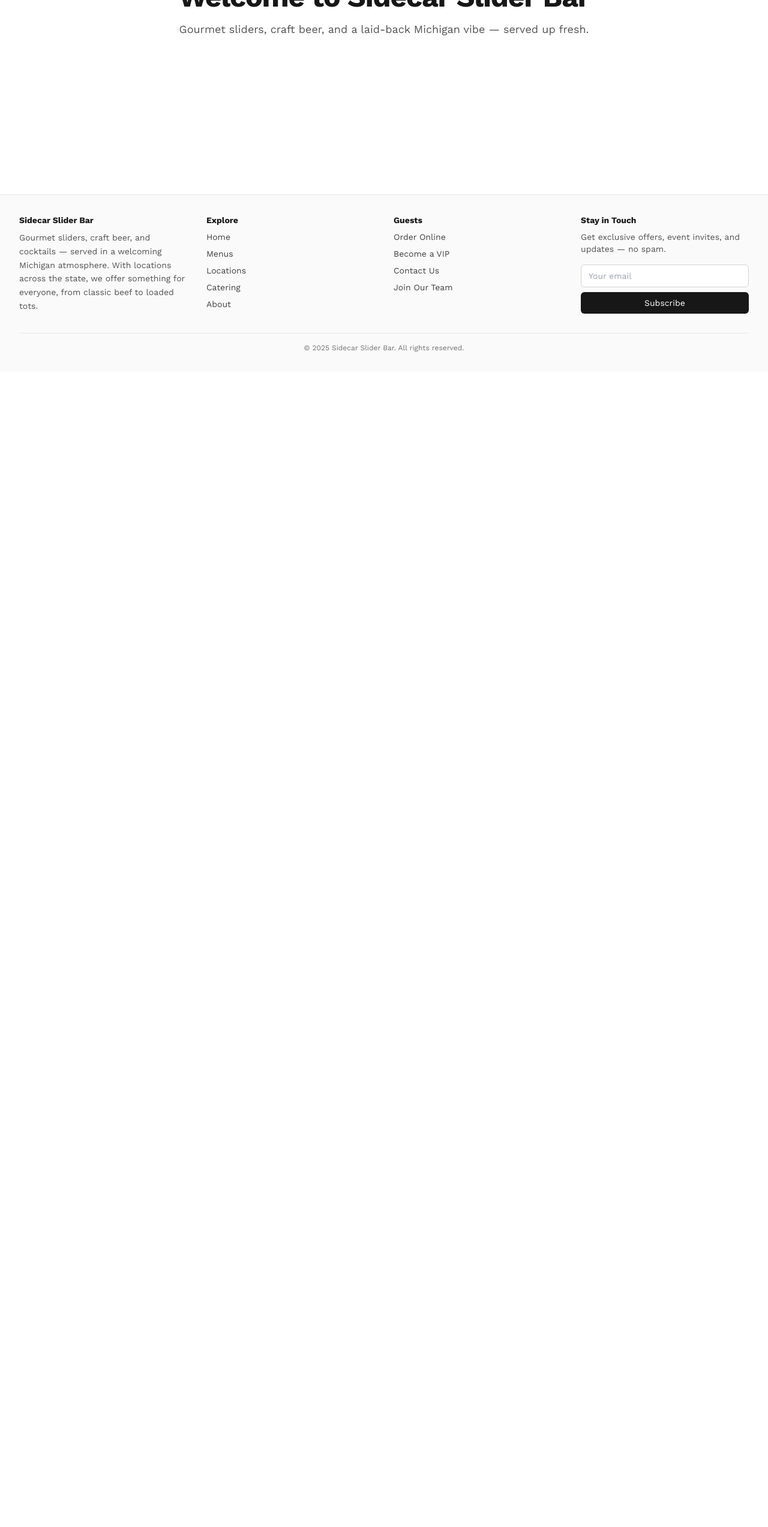
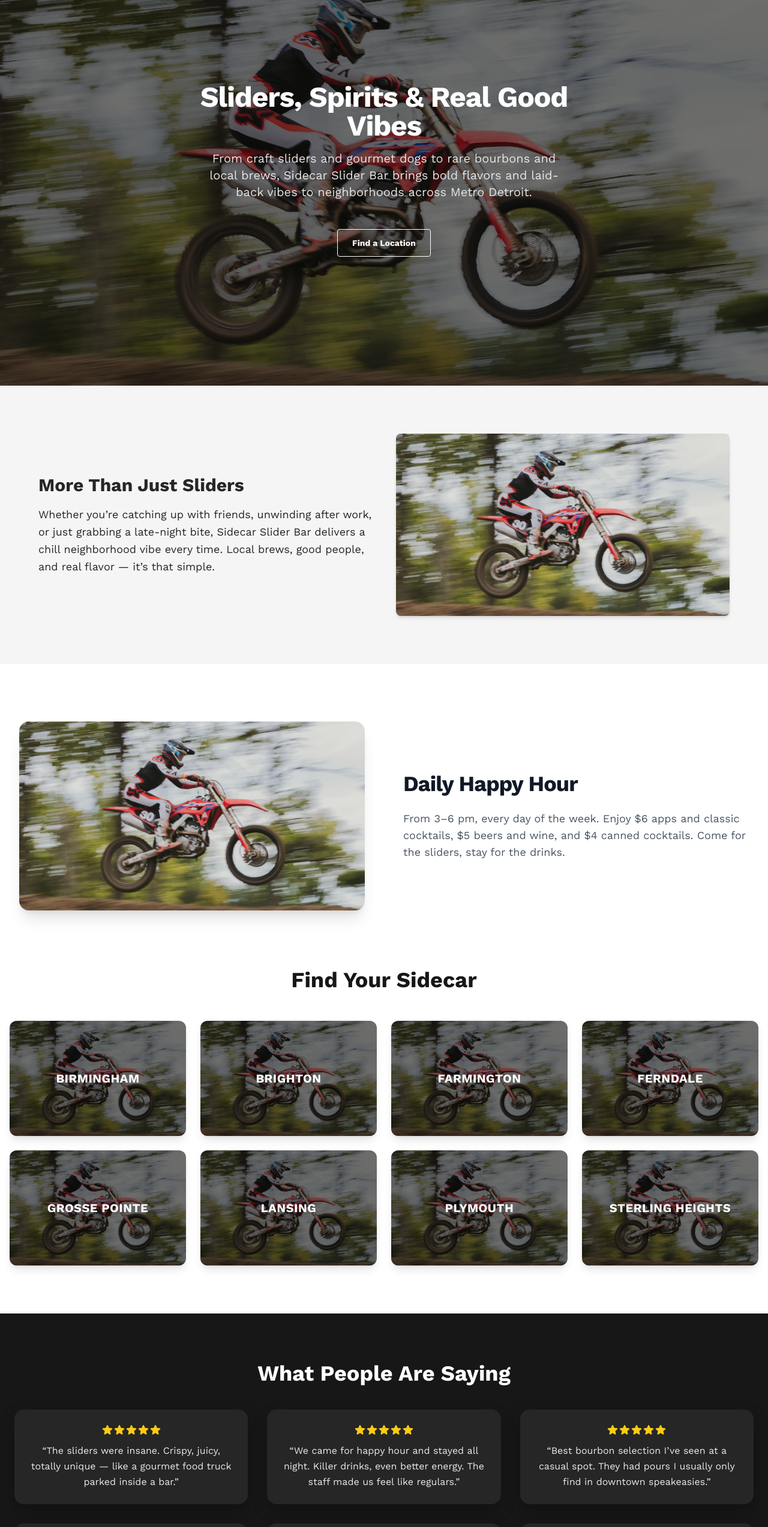
Before and after one commit to AaronRDurant/sidecar-slider-bar, a Next.js app: page / in a window 1280 px wide. Shown: the part 180-2726 px from the top of the page at 60% size. Before the commit the page ends 800 px from the top, so only its background shows below. Built offline with nearby package versions, Linux system fonts and the light colour scheme.

Commit message:
Build homepage layout and initial sections

```diff
--- a/package.json
+++ b/package.json
@@ -10,6 +10,8 @@
   },
   "dependencies": {
     "@fontsource/work-sans": "^5.2.6",
+    "@heroicons/react": "^2.2.0",
+    "framer-motion": "^12.23.9",
     "next": "15.3.5",
     "react": "^19.0.0",
     "react-dom": "^19.0.0"
--- a/src/app/page.tsx
+++ b/src/app/page.tsx
@@ -1,15 +1,17 @@
+import Hero from "@/components/Hero";
+import CoreInfo from "@/components/CoreInfo";
+import HappyHour from "@/components/HappyHour";
+import LocationsGrid from "@/components/LocationsGrid";
+import Testimonials from "@/components/Testimonials";
+
 export default function Home() {
   return (
-    <main className="px-4 py-12">
-      <div className="max-w-5xl mx-auto text-center">
-        <h1 className="text-4xl font-bold tracking-tight sm:text-5xl">
-          Welcome to Sidecar Slider Bar
-        </h1>
-        <p className="mt-4 text-lg text-neutral-600">
-          Gourmet sliders, craft beer, and a laid-back Michigan vibe — served up
-          fresh.
-        </p>
-      </div>
+    <main>
+      <Hero />
+      <CoreInfo />
+      <HappyHour />
+      <LocationsGrid />
+      <Testimonials />
     </main>
   );
 }
--- /dev/null
+++ b/src/components/CoreInfo.tsx
@@ -0,0 +1,28 @@
+import Image from "next/image";
+
+export default function CoreInfo() {
+  return (
+    <section className="bg-neutral-100 text-neutral-800 px-4 py-20">
+      <div className="max-w-6xl mx-auto flex flex-col-reverse md:flex-row items-center gap-10">
+        <div className="md:w-1/2 text-center md:text-left">
+          <h2 className="text-3xl font-bold mb-4">More Than Just Sliders</h2>
+          <p className="text-lg leading-relaxed">
+            Whether you’re catching up with friends, unwinding after work, or
+            just grabbing a late-night bite, Sidecar Slider Bar delivers a chill
+            neighborhood vibe every time. Local brews, good people, and real
+            flavor — it’s that simple.
+          </p>
+        </div>
+        <div className="md:w-1/2">
+          <Image
+            src="/images/moto-sidecar-placeholder.jpg"
+            alt="Interior of Sidecar Slider Bar"
+            width={1200}
+            height={800}
+            className="rounded-lg shadow-md w-full h-auto object-cover"
+          />
+        </div>
+      </div>
+    </section>
+  );
+}
--- /dev/null
+++ b/src/components/HappyHour.tsx
@@ -0,0 +1,31 @@
+import Image from "next/image";
+
+export default function HappyHour() {
+  return (
+    <section className="bg-white">
+      <div className="mx-auto max-w-7xl px-4 py-24 sm:px-6 lg:px-8">
+        <div className="grid grid-cols-1 gap-16 lg:grid-cols-2 lg:items-center">
+          <div>
+            <Image
+              src="/images/moto-sidecar-placeholder.jpg"
+              alt="Drink and draft taps"
+              width={1000}
+              height={800}
+              className="rounded-2xl shadow-xl"
+            />
+          </div>
+          <div>
+            <h2 className="text-3xl font-bold tracking-tight text-gray-900 sm:text-4xl">
+              Daily Happy Hour
+            </h2>
+            <p className="mt-6 text-lg text-gray-600">
+              From 3–6 pm, every day of the week. Enjoy $6 apps and classic
+              cocktails, $5 beers and wine, and $4 canned cocktails. Come for
+              the sliders, stay for the drinks.
+            </p>
+          </div>
+        </div>
+      </div>
+    </section>
+  );
+}
--- /dev/null
+++ b/src/components/Hero.tsx
@@ -0,0 +1,42 @@
+"use client";
+
+import Link from "next/link";
+
+import Image from "next/image";
+
+export default function Hero() {
+  return (
+    <section className="relative w-full min-h-[90vh] flex items-center justify-center bg-black">
+      {/* Background image */}
+      <Image
+        src="/images/moto-sidecar-placeholder.jpg" // Replace with actual image
+        alt="Sidecar Sliders"
+        layout="fill"
+        objectFit="cover"
+        priority
+        className="z-0"
+      />
+
+      {/* Overlay */}
+      <div className="absolute inset-0 bg-black bg-opacity-50 z-10" />
+
+      {/* Content */}
+      <div className="relative z-20 px-6 text-center text-white max-w-2xl">
+        <h1 className="text-4xl sm:text-5xl font-bold tracking-tight mb-4">
+          Sliders, Spirits & Real Good Vibes
+        </h1>
+        <p className="text-lg sm:text-xl text-neutral-200 mb-6">
+          From craft sliders and gourmet dogs to rare bourbons and local brews,
+          Sidecar Slider Bar brings bold flavors and laid-back vibes to
+          neighborhoods across Metro Detroit.
+        </p>
+        <Link
+          href="/locations"
+          className="mt-6 inline-block rounded border border-white px-6 py-3 text-sm font-semibold text-white transition hover:bg-white hover:text-neutral-900"
+        >
+          Find a Location
+        </Link>
+      </div>
+    </section>
+  );
+}
--- /dev/null
+++ b/src/components/LocationsGrid.tsx
@@ -0,0 +1,47 @@
+"use client";
+
+import Image from "next/image";
+
+const locations = [
+  "Birmingham",
+  "Brighton",
+  "Farmington",
+  "Ferndale",
+  "Grosse Pointe",
+  "Lansing",
+  "Plymouth",
+  "Sterling Heights",
+];
+
+export default function LocationsGrid() {
+  return (
+    <section className="bg-white pb-20">
+      <div className="container mx-auto px-4 text-center">
+        <h2 className="text-3xl md:text-4xl font-bold mb-12">
+          Find Your Sidecar
+        </h2>
+        <div className="grid gap-6 sm:grid-cols-2 lg:grid-cols-4">
+          {locations.map((location) => (
+            <div
+              key={location}
+              className="group relative overflow-hidden rounded-xl shadow-lg"
+            >
+              <Image
+                src="/images/moto-sidecar-placeholder.jpg"
+                alt={location}
+                width={600}
+                height={400}
+                className="h-48 w-full object-cover transition-transform duration-300 group-hover:scale-105"
+              />
+              <div className="absolute inset-0 bg-black/50 flex items-center justify-center">
+                <span className="text-white text-lg md:text-xl font-semibold uppercase tracking-wide">
+                  {location}
+                </span>
+              </div>
+            </div>
+          ))}
+        </div>
+      </div>
+    </section>
+  );
+}
--- /dev/null
+++ b/src/components/Testimonials.tsx
@@ -0,0 +1,64 @@
+"use client";
+
+import { StarIcon } from "@heroicons/react/24/solid";
+import { motion } from "framer-motion";
+
+const testimonials = [
+  {
+    text: "The sliders were insane. Crispy, juicy, totally unique — like a gourmet food truck parked inside a bar.",
+  },
+  {
+    text: "We came for happy hour and stayed all night. Killer drinks, even better energy. The staff made us feel like regulars.",
+  },
+  {
+    text: "Best bourbon selection I’ve seen at a casual spot. They had pours I usually only find in downtown speakeasies.",
+  },
+  {
+    text: "Sidecar is our go-to after work. Apps come out fast, the drinks are strong, and there’s always a chill vibe.",
+  },
+  {
+    text: "Had a surprise birthday here. They handled everything — food, drinks, space — flawlessly. Total pros.",
+  },
+  {
+    text: "Somehow it’s a perfect date night and a great place to watch the game. Sidecar hits both ends of the spectrum.",
+  },
+];
+
+export default function Testimonials() {
+  return (
+    <section className="bg-neutral-900 text-white">
+      <div className="mx-auto max-w-7xl px-6 py-14 md:py-20">
+        <h2 className="text-3xl md:text-4xl font-semibold text-center mb-10">
+          What People Are Saying
+        </h2>
+        <div className="grid grid-cols-1 sm:grid-cols-2 lg:grid-cols-3 gap-8">
+          {testimonials.map((testimonial, index) => (
+            <motion.div
+              key={index}
+              initial={{ opacity: 0, y: 30 }}
+              whileInView={{ opacity: 1, y: 0 }}
+              transition={{ duration: 0.4, delay: index * 0.1 }}
+              viewport={{ once: true }}
+              className="bg-neutral-800 rounded-2xl p-6 flex flex-col shadow-[0_10px_25px_rgba(0,0,0,0.25)]"
+            >
+              <div className="flex justify-center mb-3">
+                {Array(5)
+                  .fill(0)
+                  .map((_, i) => (
+                    <StarIcon
+                      key={i}
+                      className="h-5 w-5 text-yellow-400"
+                      aria-hidden="true"
+                    />
+                  ))}
+              </div>
+              <p className="text-white/90 text-base leading-relaxed text-center">
+                “{testimonial.text}”
+              </p>
+            </motion.div>
+          ))}
+        </div>
+      </div>
+    </section>
+  );
+}
```
Also changed, not shown: public/images/moto-sidecar-placeholder.jpg (added), 1 other file (tests, documents, lock files or other folders).
